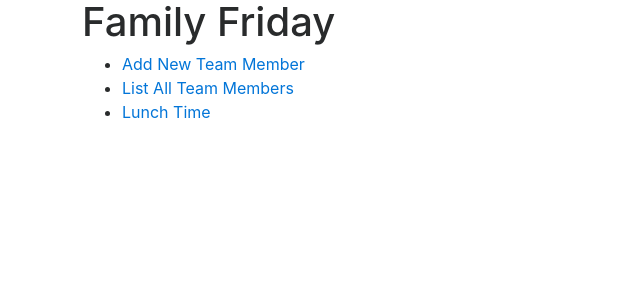
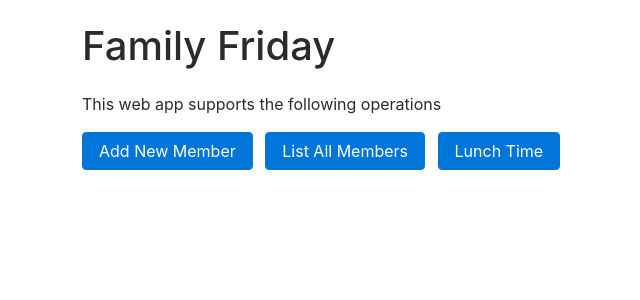
Before and after one commit to jason721b/family-friday, a Flask app: page / in a window 1280 px wide. Shown: the top 300 px of the page, without its empty margins (3-643 px from the left). Run offline with Flask 2, Linux system fonts and the light colour scheme; some libraries are stand-ins or nearby versions.

Commit message:
Polish the view of index page

```diff
--- a/templates/index.html
+++ b/templates/index.html
@@ -3,12 +3,18 @@
 {% block title %}Family Friday{% endblock %}
 
 {% block content %}
-    <h1>Family Friday</h1>
+    <div class="row">
 
-    <ul>
-        <li><a href="{{ url_for('new_member') }}">Add New Team Member</a></li>
-        <li><a href="{{ url_for('list_members') }}">List All Team Members</a></li>
-        <li><a href="{{ url_for('lunch_time') }}">Lunch Time</a></li>
-    </ul>
+        <div class="col-md-12 mt-4">
+            <h1>Family Friday</h1>
+        </div>
+
+        <div class="col-md-12 mt-3">
+            <p>This web app supports the following operations</p>
+            <a class='btn btn-primary mr-2' href="{{ url_for('new_member') }}">Add New Member</a>
+            <a class='btn btn-primary mr-2' href="{{ url_for('list_members') }}">List All Members</a>
+            <a class='btn btn-primary mr-2' href="{{ url_for('lunch_time') }}">Lunch Time</a>
+        </div>
+    </div>
 
 {% endblock %}
```
